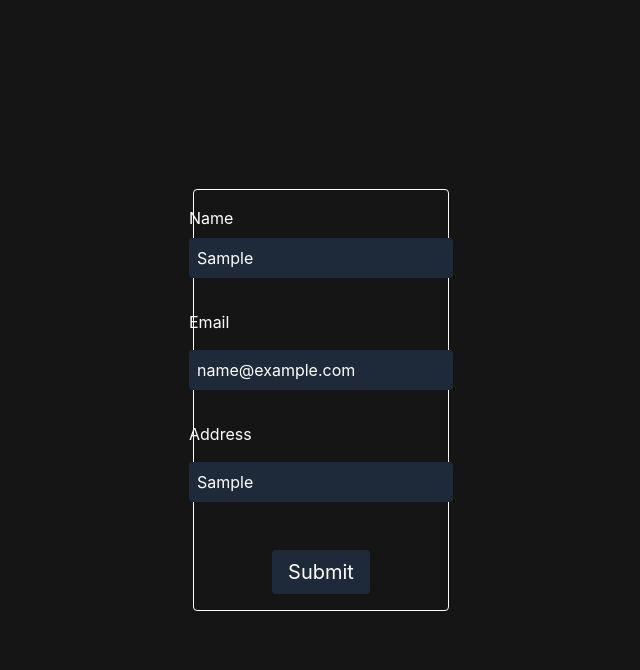
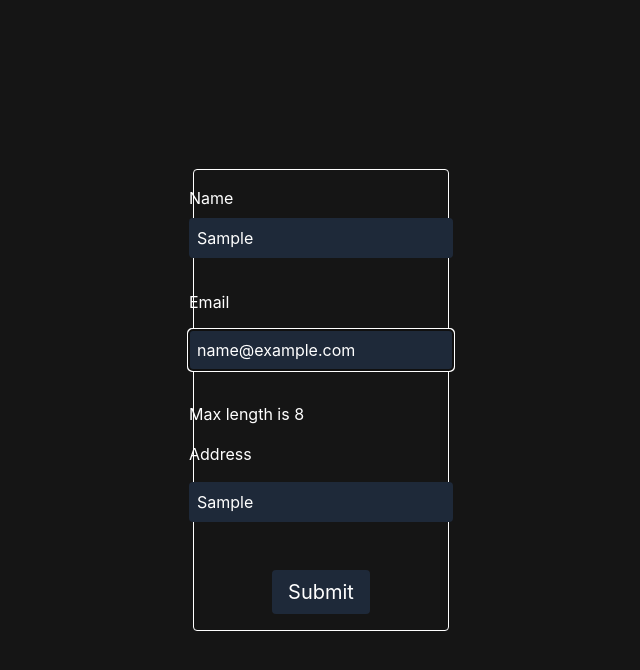
Before and after one commit to Usman-50/React-Practice-2, a React (Vite) app: page /Form in a window 1280 px wide. Both pictures are taken after typing "Sample", "name@example.com", "Sample" into the empty fields and a click on the button "Submit". Shown: the top 670 px of the page, without its empty margins (319-959 px from the left). Built offline with nearby package versions, Linux system fonts and the light colour scheme.

Commit message:
code updated

```diff
--- a/Components/Card.jsx
+++ b/Components/Card.jsx
@@ -5,6 +5,14 @@ const Card = ({ id, title, description, price, isCartPage, index }) => {
 
   const handleAdd = () => {
     let currentCart = JSON.parse(localStorage.getItem("cart")) || []
+    const isAlreadyInCart = currentCart.some((item) =>{
+      return item.id == id
+    })
+    console.log(id)
+    if (isAlreadyInCart) {
+      alert(`${title} pehlay se cart mein majood hai!`);
+      return;
+    }
     const newProduct = {
       id: id,
       title: title,
--- a/Components/Cart.jsx
+++ b/Components/Cart.jsx
@@ -5,7 +5,7 @@ import { Routes, Route, useNavigate } from 'react-router-dom';
 const Cart = () => {
   const navigate = useNavigate()
   const cartItems = JSON.parse(localStorage.getItem("cart")) || []
-  const totalPrice = cartItems.reduce((sum , item) =>{
+  const totalPrice = cartItems.reduce((sum, item) => {
     return sum + Number(item.price || 0)
   }, 0)
   console.log(totalPrice)
@@ -13,7 +13,7 @@ const Cart = () => {
     <>
       <div>
         <div className='grid grid-cols-2 max-w-2xl mx-auto justify-center items-center'>
-      {cartItems.map((product , index) => (
+          {cartItems.map((product, index) => (
             <Card
               key={product.id}
               index={index}
@@ -49,6 +49,8 @@ const Cart = () => {
         </div>
       </div>
     </>
+
+
   )
 }
 
--- a/Components/Form.jsx
+++ b/Components/Form.jsx
@@ -1,24 +1,38 @@
 import React from 'react'
+import { useForm } from 'react-hook-form'
 
 const Form = () => {
+  const {
+    register,
+    handleSubmit,
+    watch,
+    formState: {errors},
+  } = useForm()
+
+   const onSubmit = (data) => {
+    console.log(data)
+  }
   return (
-    <div className='flex justify-center items-center h-screen'>
+    <form onSubmit={handleSubmit(onSubmit)} className='flex justify-center items-center h-screen'>
     <div className='flex gap-4 flex-col justify-center items-center border border-white text-white p-4 w-[20%] rounded'>
         <div className='flex flex-col gap-2'>
       <label htmlFor="">Name</label>
-      <input className='bg-gray-800 px-2 py-2 rounded mb-4' type="text" placeholder='Enter your name' />
+      <input className='bg-gray-800 px-2 py-2 rounded mb-4' type="text" placeholder='Enter your name' {...register("username" , {required: true , minLength:{value: 3, message: "Min length is 3"} , maxLength: {value: 8 , message: "Max length is 8"}})} />
+      {errors.username && <div>{errors.username.message}</div>}
       </div>
       <div className='flex flex-col gap-4'>
       <label htmlFor="">Email</label>
-      <input className='bg-gray-800 px-2 py-2 rounded mb-4' type="text" placeholder='Enter your email' />
+      <input className='bg-gray-800 px-2 py-2 rounded mb-4' type="text" placeholder='Enter your email' {...register("email" , {required: true , minLength:{value: 3, message: "Min length is 3"} , maxLength: {value: 8 , message: "Max length is 8"}})} />
+      {errors.email && <div>{errors.email.message}</div>}
       </div>
       <div className='flex flex-col gap-4'>
       <label htmlFor="">Address</label>
-      <input className='bg-gray-800 px-2 py-2 rounded mb-4' type="text" placeholder='Enter your address' />
+      <input className='bg-gray-800 px-2 py-2 rounded mb-4' type="text" placeholder='Enter your address' {...register("address" , {required: true , minLength:{value: 3, message: "Min length is 3"} , maxLength: {value: 8 , message: "Max length is 8"}})} />
+      {errors.address && <div>{errors.address.message}</div>}
       </div>
       <button className='text-white text-xl px-4 py-2 bg-gray-800 cursor-pointer mt-4 rounded'>Submit</button>
     </div>
-    </div>
+    </form>
   )
 }
 
--- a/package.json
+++ b/package.json
@@ -13,6 +13,7 @@
     "@tailwindcss/vite": "^4.3.3",
     "react": "^19.2.8",
     "react-dom": "^19.2.8",
+    "react-hook-form": "^7.90.0",
     "react-router-dom": "^7.18.4",
     "tailwindcss": "^4.3.3",
     "uuid": "^14.0.3"
--- a/src/App.jsx
+++ b/src/App.jsx
@@ -11,10 +11,10 @@ import { createBrowserRouter , RouterProvider } from 'react-router-dom';
 import Form from '../Components/Form'
 
 const products = [
-  { id: uuidv4(), title: "Headphones", description: "Wireless Bluetooth headphones", price: 4500 },
-  { id: uuidv4(), title: "Smart Watch", description: "Fitness tracking watch", price: 7800 },
-  { id: uuidv4(), title: "Keyboard", description: "Mechanical gaming keyboard", price: 3200 },
-  { id: uuidv4(), title: "Gaming Mouse", description: "Ergonomic RGB gaming mouse", price: 1800 },
+  { id: 1, title: "Headphones", description: "Wireless Bluetooth headphones", price: 4500 },
+  { id: 2, title: "Smart Watch", description: "Fitness tracking watch", price: 7800 },
+  { id: 3, title: "Keyboard", description: "Mechanical gaming keyboard", price: 3200 },
+  { id: 4, title: "Gaming Mouse", description: "Ergonomic RGB gaming mouse", price: 1800 },
 ];
 
 const Home = () =>{
```
Also changed, not shown: 1 other file (tests, documents, lock files or other folders). Lines whose indentation alone changed are shown as unchanged.
